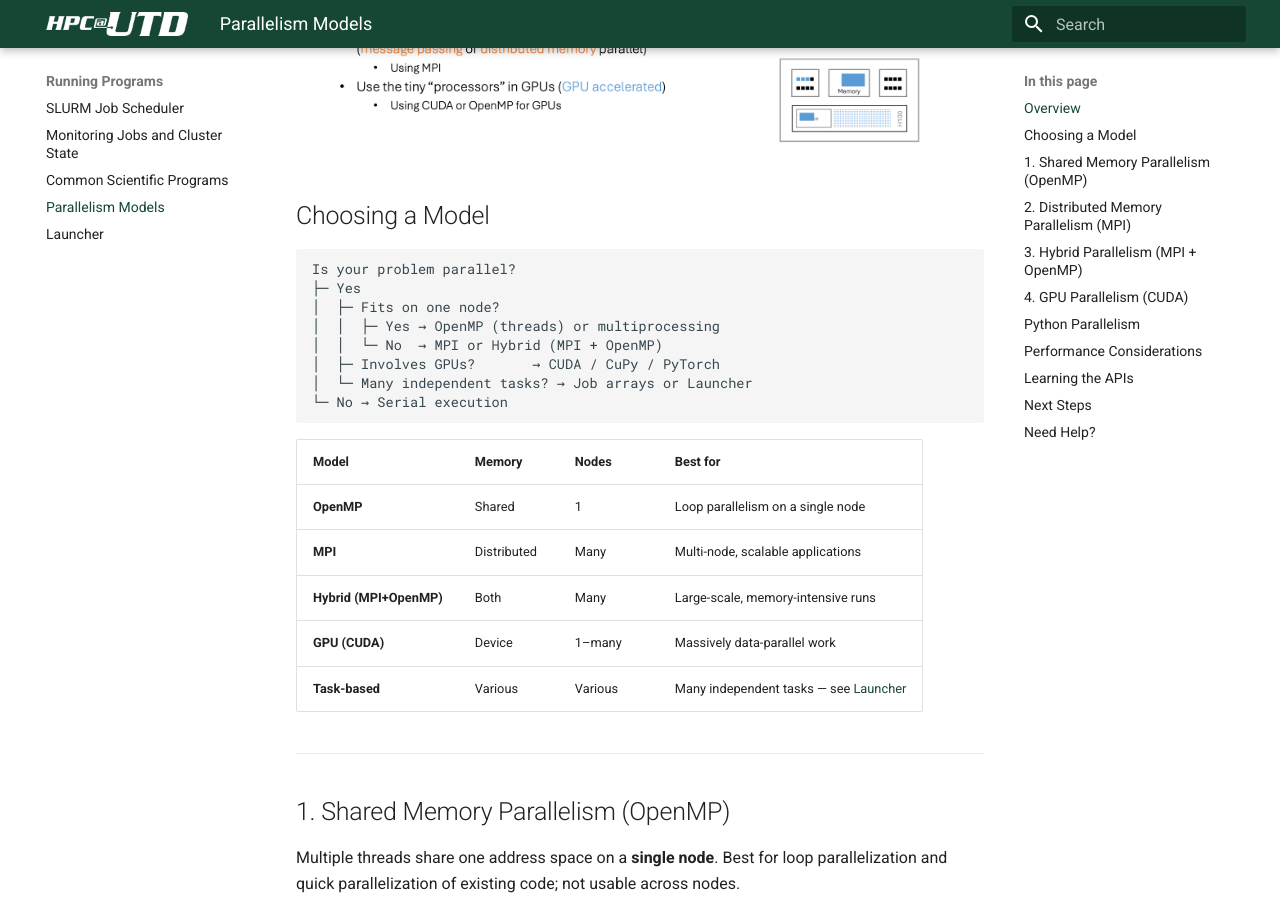
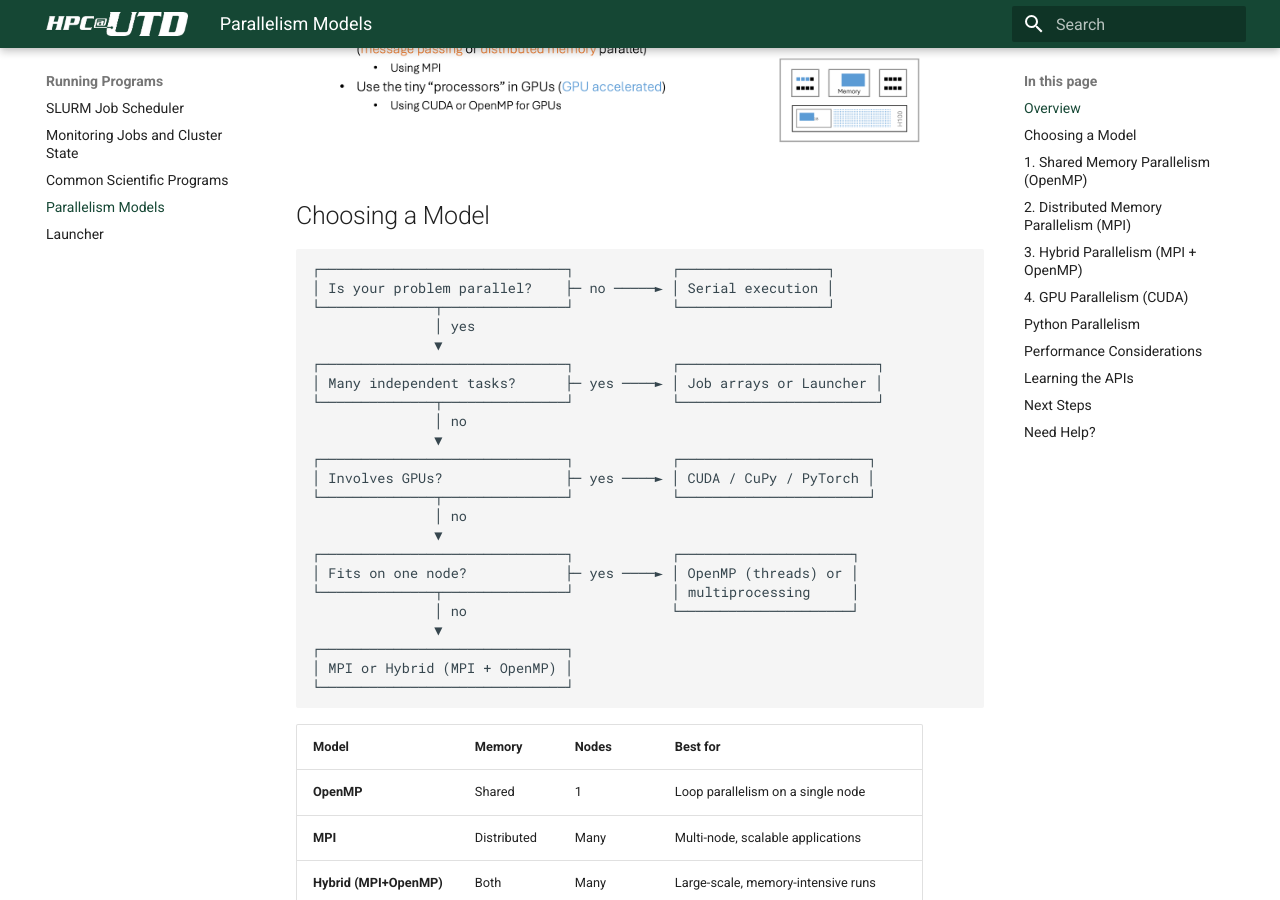
Before and after one commit to utdal/Juno-user-guide, an MkDocs documentation site: the page built from docs/running-programs/parallelism.md, in a window 1280 px wide and 900 px high, scrolled down 622 px. Built offline with MkDocs 1.6.1 and Material for MkDocs 9.7.7, drawn with Linux system fonts in a browser that asks for light colours.

Commit message:
Updating ASCII arts

````diff
--- a/docs/running-programs/parallelism.md
+++ b/docs/running-programs/parallelism.md
@@ -9,14 +9,29 @@ Parallelism is the key to using an HPC cluster effectively. This page explains t
 ## Choosing a Model
 
 ```
-Is your problem parallel?
-├─ Yes
-│  ├─ Fits on one node?
-│  │  ├─ Yes → OpenMP (threads) or multiprocessing
-│  │  └─ No  → MPI or Hybrid (MPI + OpenMP)
-│  ├─ Involves GPUs?       → CUDA / CuPy / PyTorch
-│  └─ Many independent tasks? → Job arrays or Launcher
-└─ No → Serial execution
+┌──────────────────────────────┐            ┌──────────────────┐
+│ Is your problem parallel?    ├─ no ─────► │ Serial execution │
+└──────────────┬───────────────┘            └──────────────────┘
+               │ yes
+               ▼
+┌──────────────────────────────┐            ┌────────────────────────┐
+│ Many independent tasks?      ├─ yes ────► │ Job arrays or Launcher │
+└──────────────┬───────────────┘            └────────────────────────┘
+               │ no
+               ▼
+┌──────────────────────────────┐            ┌───────────────────────┐
+│ Involves GPUs?               ├─ yes ────► │ CUDA / CuPy / PyTorch │
+└──────────────┬───────────────┘            └───────────────────────┘
+               │ no
+               ▼
+┌──────────────────────────────┐            ┌─────────────────────┐
+│ Fits on one node?            ├─ yes ────► │ OpenMP (threads) or │
+└──────────────┬───────────────┘            │ multiprocessing     │
+               │ no                         └─────────────────────┘
+               ▼
+┌──────────────────────────────┐
+│ MPI or Hybrid (MPI + OpenMP) │
+└──────────────────────────────┘
 ```
 
 | Model | Memory | Nodes | Best for |
````
